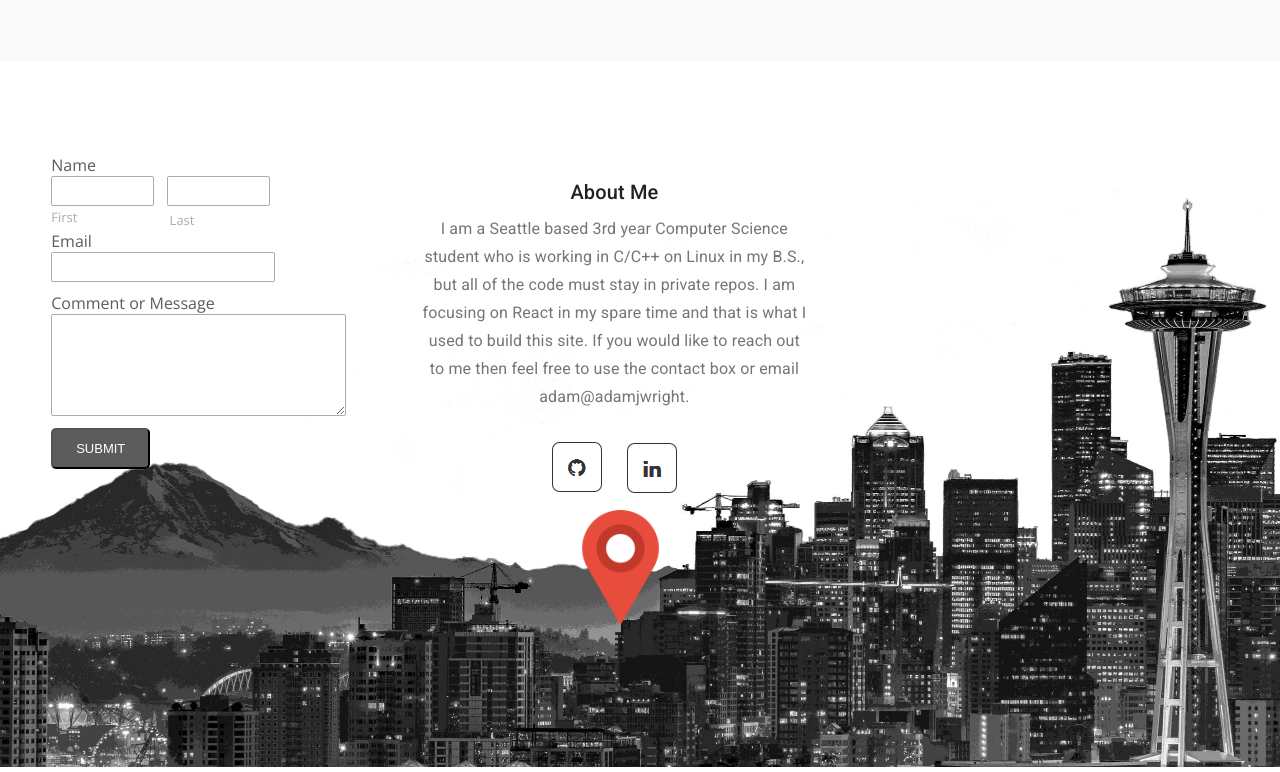
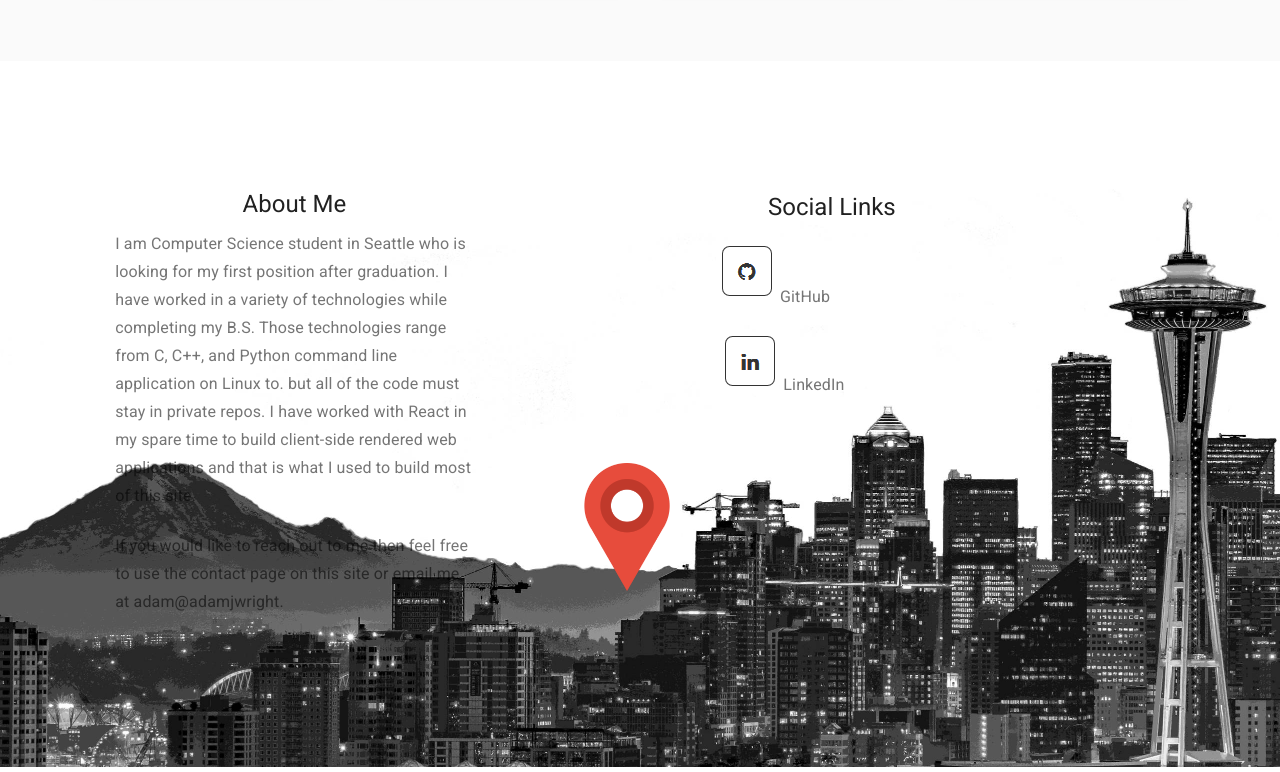
Before and after one commit to adam4321/react_portfolio, a React (Create React App) app: page / in a window 1280 px wide. Shown: the part 1617-2389 px from the top of the page. Built offline with nearby package versions, Linux system fonts and the light colour scheme.

Commit message:
remove extra contact form

```diff
--- a/src/App.css
+++ b/src/App.css
@@ -229,102 +229,26 @@ a:hover {
 }
 
 
-/* Third section of the page | Contact form -------------------------------- */
-
-#name {
-    float: left;
-    position: relative;
-    top: -10px;
-    color: rgb(92, 92, 92);
-}
-
-#first-in {
-    float: left;
-    height: 30px;
-    margin-top: -10px;
-    margin-right: 1vw;
-    border-radius: 2px;
-    border: 1px solid rgb(172, 172, 172);
-    width: 35%;
-}
-
-#first {
-    float: left;
-    color: rgb(172, 172, 172);
-    font-size: 13px;
-}
-
-#last-in {
-    float: left;
-    height: 30px;
-    margin-top: -10px;
-    width: 35%;
-    border-radius: 2px;
-    border: 1px solid rgb(172, 172, 172);
-}
-
-#last {
-    margin-left: -20%;
-    color: rgb(172, 172, 172);
-    font-size: 13px;
-}
-
-#email {
-    float: left;
-    color: rgb(92, 92, 92);
-}
-
-#email-in {
-    width: 76%;
-    height: 30px;
-    float: left;
-    border: 1px solid rgb(172, 172, 172);
-    border-radius: 2px;
-}
-
-#comments {
-    float: left;
-    margin-top: 10px;
-    color: rgb(92, 92, 92);
-}
-
-#comments-in {
-    float: left;
-    max-width: 100%;
-    min-width: 100%;
-    height: 8vw;
-    border: 1px solid rgb(172, 172, 172);
-    resize: vertical;
-    border-radius: 2px;
-}
-
-#submit {
-    float: left;
-    background-color: rgb(92, 92, 92);
-    border-radius: 5px;
-    color: white;
-    font-size: 13px;
-    padding: 11px 23px;
-    margin-top: 12px;
-    -webkit-transition: 0.4s;
-    -moz-transition: 0.4s;
-    -o-transition: 0.4s;
-    transition: 0.4s;
-}
-
-#submit:hover {
-    background-color: rgb(14, 13, 13);
-}
+/* Social link icons ------------------------------------------------------- */
 
 
-/* Social link icons ------------------------------------------------------- */
+#about-text {
+    position: absolute;
+}
 
 #social {
     margin-top: 2vw;
+    position: absolute;
 }
 
 #github {
-    margin-right: 1.5vw;
+
+    margin-top: .75vw;
+    margin-left: -4vw;
+}
+
+#linkedin {
+    margin-left: -3.5vw;
 }
 
 
@@ -359,16 +283,7 @@ a:hover {
     border: 0 !important;
 }
 
-.contact {
-    position: absolute;
-}
-
-#about-text {
-    position: absolute;
-}
-
 #red-pin {
-    width: 9%;
     left: 44%;
     position: absolute;
 }
--- a/src/App.js
+++ b/src/App.js
@@ -233,7 +233,7 @@ function Album(props) {
                     </a>
                     <div id="scroll-links">
                         <a
-                            href="https://adamjwright.com/blog/contact-me"
+                            href="https://adamjwright.com/blog/contact_me"
                             id="contact-me"
                             className="header-link"
                         > Contact Me </a>
@@ -371,59 +371,47 @@ function Album(props) {
             <footer id="footer" className={classes.footer}>
                 <div className="bottom-container">
 
+
                     {/* About me box -------------------------------------- */}
 
                     <div id="about-text">
-                        <Typography variant="h6" align="center" id="me" gutterBottom> About Me </Typography>
-                        <Typography variant="subtitle1" align="center" color="textSecondary" component="p">
-                            I am a Seattle based 3rd year Computer Science
-                            student who is working in C/C++ on Linux in my B.S.,
-                            but all of the code must stay in private repos. I am
-                            focusing on React in my spare time and that is what
-                            I used to build this site. If you would like to
-                            reach out to me then feel free to use the contact
-                            box or email adam@adamjwright.
+                        <Typography variant="h5" align="center" id="me" gutterBottom> About Me </Typography>
+                        <Typography variant="subtitle1" align="left" color="textSecondary" component="p">
+                            I am Computer Science student in Seattle who is looking
+                            for my first position after graduation. I have worked in
+                            a variety of technologies while completing my B.S. Those technologies
+                            range from C, C++, and Python command line application on Linux to.
+                            but all of the code must stay in private repos. I have worked with
+                            React in my spare time to build client-side rendered web applications and
+                            that is what I used to build most of this site.
                         </Typography>
-                        <div id="social">
+                        <br />
+                        <Typography variant="subtitle1" align="left" color="textSecondary" component="p">
+                            If you would like to reach out to me then feel free to use the contact page on
+                            this site or email me at adam@adamjwright.
+                        </Typography>
+                    </div>
+
+
+                    {/* Social Links -------------------------------------- */}
+
+                    <div id="social">
+                        <Typography variant="h5" align="center" id="me" gutterBottom> Social Links </Typography>
+                        <div>
                             <a href="https://github.com/adam4321">
-                                <img id="github" src={github} alt="github icon"/>
+                                <Typography variant="subtitle1" align="left" color="textSecondary" component="p">
+                                    <img id="github" src={github} alt="github icon"/> GitHub
+                                </Typography>
                             </a>
+                            <br />
                             <a href="https://www.linkedin.com/in/adamjw321/">
-                                <img id="linkedin" src={linkedin} alt="linkedin icon"/>
+                                <Typography variant="subtitle1" align="left" color="textSecondary" component="p">
+                                    <img id="linkedin" src={linkedin} alt="linkedin icon"/> LinkedIn
+                                </Typography>
                             </a>
                         </div>
                     </div>
 
-                    {/* Contact form -------------------------------------- */}
-
-                    <div className="contact">
-                        <div id="contact-wrapper">
-                            <form
-                                id="contactform"
-                                action="https://formspree.io/adam@adamjwright.com"
-                                method="POST"
-                            >
-                                <label id="name">Name</label>
-                                    <br/>
-                                <input type="text" name="first" id="first-in" />
-                                <input type="text" name="last" id="last-in" />
-                                    <br/>
-                                <label id="first">First</label>
-                                <label id="last">Last</label>
-                                    <br/>
-                                <label id="email">Email</label>
-                                    <br/>
-                                <input type="email" name="_replyto" id="email-in" required/>
-                                    <br/>
-                                <label id="comments">Comment or Message</label>
-                                    <br/>
-                                <textarea name="message" id="comments-in"></textarea>
-                                    <br/>
-                                <input type="submit" value="SUBMIT" id="submit"/>
-                                <input type="hidden" name="_next" value="https://adamjwright.com"/>
-                            </form>
-                        </div>
-                    </div>
 
                     {/* The skyline background and location pin ----------- */}
 
--- a/src/mediaQuery.css
+++ b/src/mediaQuery.css
@@ -1,10 +1,9 @@
-/*
-    Mobile break points for responsive layout changes
-*/
+/******************************************************************************
+**    Mobile break points for responsive layout changes
+******************************************************************************/
 
-/*
-    Media query below 400 px
-*/
+
+/* Media query below 400 px ------------------------------------------------ */
 
 @media only screen and (max-width: 400px) {
     .tech-icon {
@@ -19,9 +18,8 @@
     }
 }
 
-/*
-    Media query below 600 px
-*/
+
+/*  Media query below 600 px ----------------------------------------------- */
 
 @media only screen and (max-width: 600px) {
     .bottom-container {
@@ -78,9 +76,8 @@
     }
 }
 
-/*
-    Media query below 960 px
-*/
+
+/* Media query below 960 px ------------------------------------------------ */
 
 @media only screen and (max-width: 960px) {
     #menu-container {
@@ -109,9 +106,8 @@
     }
 }
 
-/*
-    Media query below 1200 px
-*/
+
+/* Media query below 1200 px ----------------------------------------------- */
 
 @media only screen and (max-width: 1200px) {
     .tech-icon {
@@ -130,9 +126,8 @@
     }
 }
 
-/*
-    Media query above 588 px
-*/
+
+/* Media query above 588 px ------------------------------------------------ */
 
 @media only screen and (min-width: 588px) {
     #menu-container {
@@ -140,9 +135,8 @@
     }
 }
 
-/*
-    Media query above 600 px
-*/
+
+/* Media query above 600 px ------------------------------------------------ */
 
 @media only screen and (min-width: 600px) {
     .bottom-container {
@@ -172,9 +166,8 @@
     }
 }
 
-/*
-    Media query above 960 px
-*/
+
+/* Media query above 960 px ------------------------------------------------ */
 
 @media only screen and (min-width: 960px) {
     #menu-container {
@@ -209,9 +202,8 @@
     }
 }
 
-/*
-    Media query above 1200 px
-*/
+
+/* Media query above 1200 px ----------------------------------------------- */
 
 @media only screen and (min-width: 1200px) {
     .tech-icon {
@@ -233,20 +225,19 @@
         margin-top: 10vw;
     }
 
-    .contact {
-        top: -2vw;
-        left: 4%;
-        width: 23%;
+    #about-text {
+        top: 0vw;
+        left: 9%;
+        width: 28vw;
     }
 
-    #about-text {
-        top: -1vw;
-        left: 33%;
-        width: 30vw;
+    #social {
+        left: 60%;
+        top: -4%;
     }
 
     #red-pin {
-        width: 9%;
-        top: 55%;
+        width: 10%;
+        top: 47%;
     }
 }
--- a/src/temporaryDrawer.js
+++ b/src/temporaryDrawer.js
@@ -61,7 +61,7 @@ class TemporaryDrawer extends React.Component {
                         </ListItem>
                     </a>
                     <Divider className="divider"/>
-                    <a href="https://adamjwright.com/blog/contact-me">
+                    <a href="https://adamjwright.com/blog/contact_me">
                         <ListItem id="contact-me-link">
                             <p id="contact-me-link">Contact Me</p>
                         </ListItem>
```
